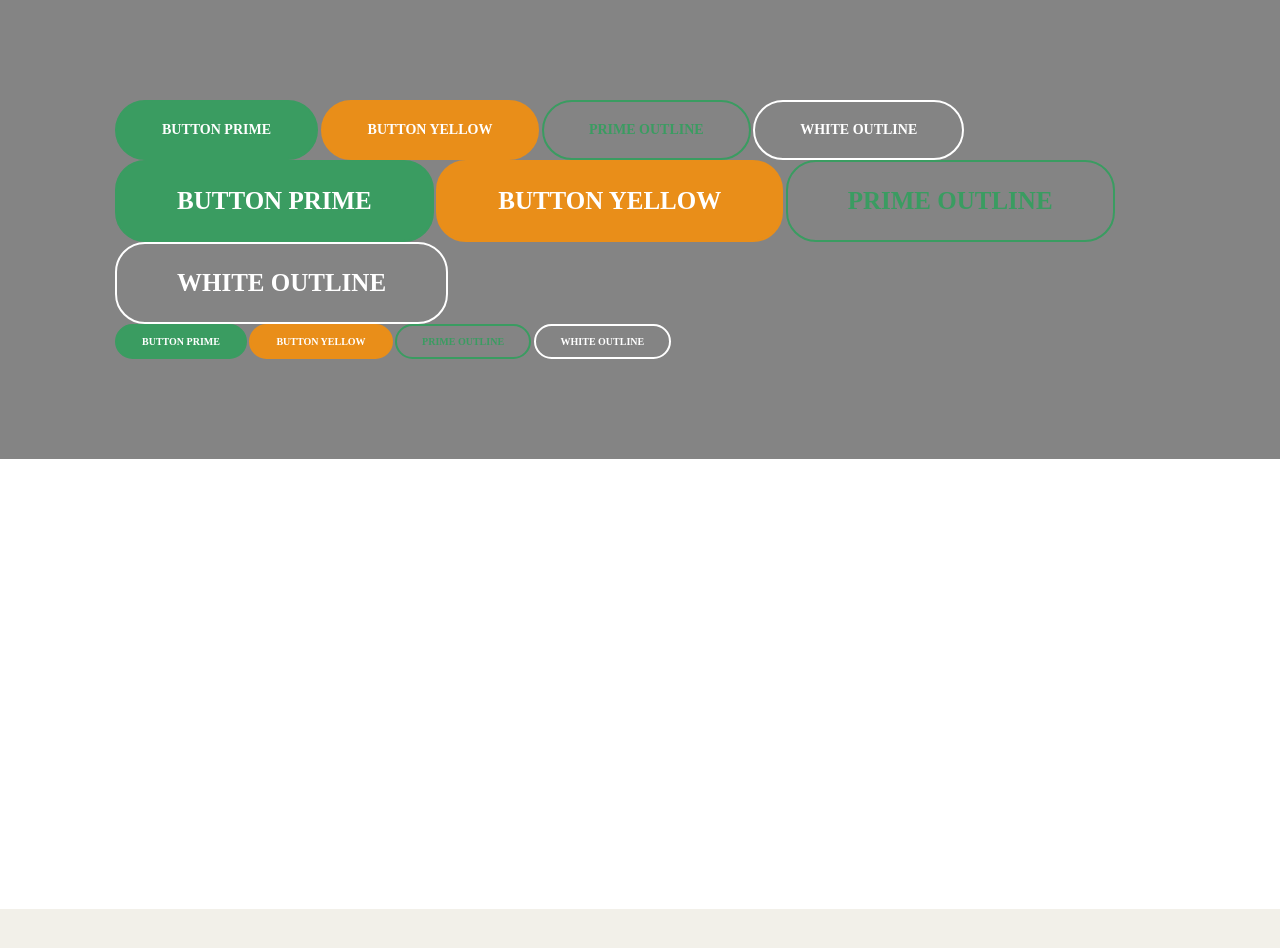
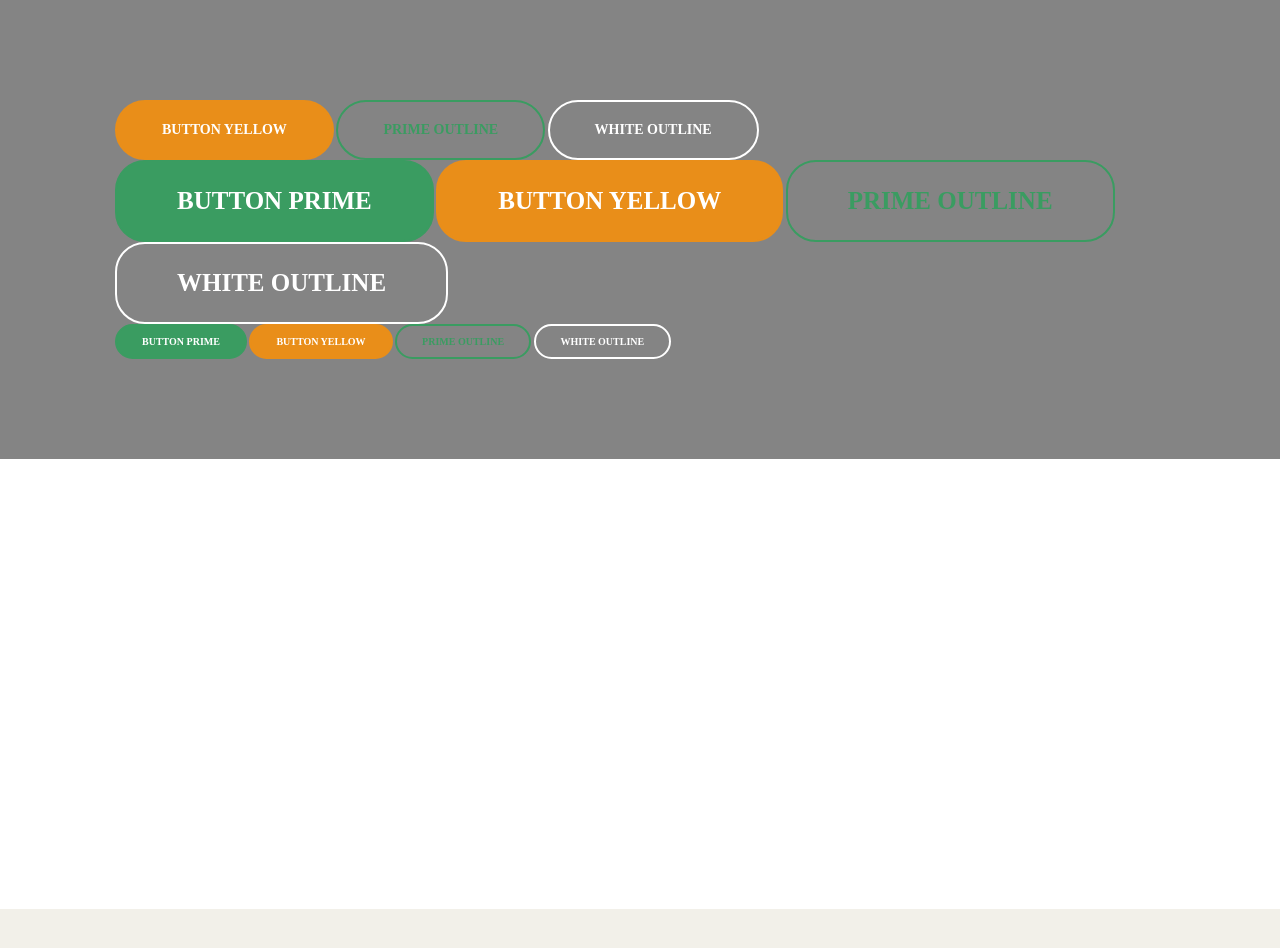
Before and after one commit to mironovpkiev/FED-1, a website: page index.html in a window 1280 px wide. Shown: the top 948 px of the page. Drawn offline with nearby package versions, Linux system fonts and the light colour scheme; files that its build step writes are made by us from their sources.

```diff
--- a/index.html
+++ b/index.html
@@ -9,7 +9,6 @@
 
 <section class="hero">
     <div class="container">
-        <div class="btn btn-prime">button prime</div>
         <div class="btn btn-third">button yellow</div>
         <div class="btn btn-prime-outline">prime outline</div>
         <div class="btn btn-white-outline">white outline</div>
```
